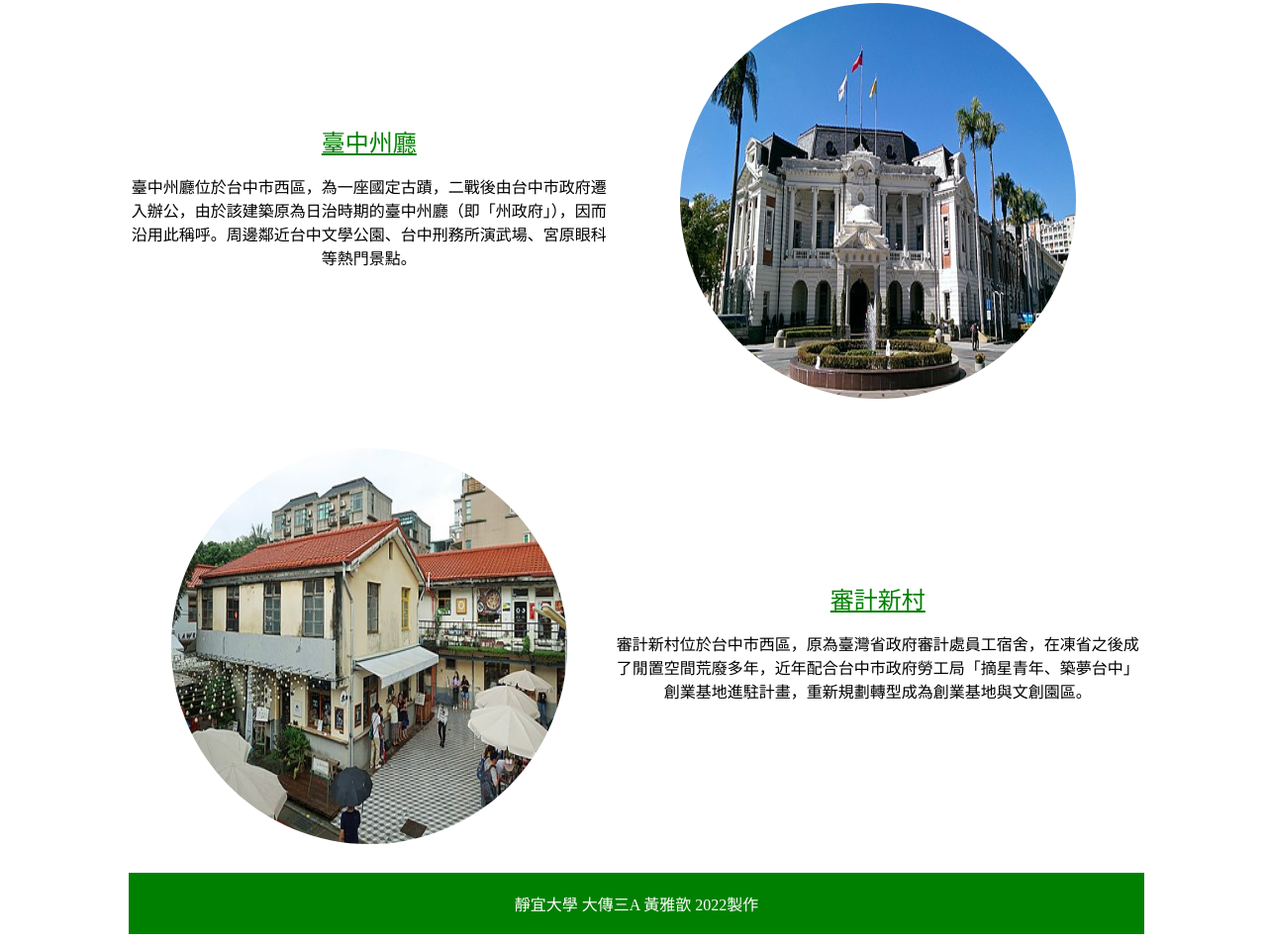
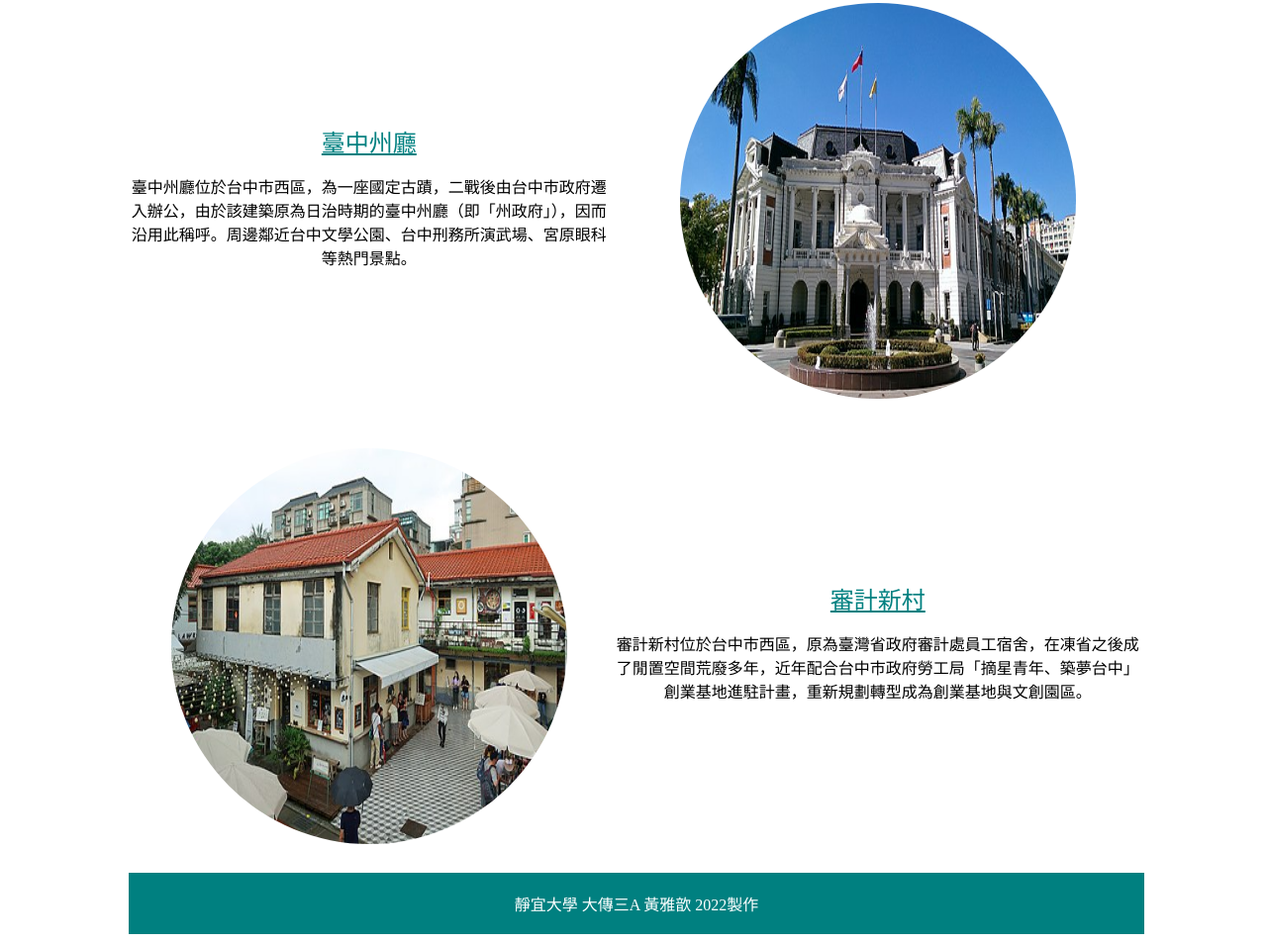
Before and after one commit to Zking0622/homework01, a plain HTML site: page index.html in a window 1280 px wide. Shown: the part 1587-2541 px from the top of the page at 99% size. Drawn offline with Linux system fonts and the light colour scheme.

Commit message:
Add files via upload

```diff
--- a/index.html
+++ b/index.html
@@ -7,13 +7,13 @@
 
 	<style>
 		div {width :1024px; margin: auto; }
-		font{font-size: 24px;color: green;}
+		font{font-size: 24px;color: teal;}
 		td{text-align: center;}
 		img{border-radius: 50%;width: 400px; height: 400px;}
 		.main-banner{border-radius: 20px; width: 1024px; height: 400px;}
 		.main_title{font-size: 50px;}
 		img:hover{opacity :80%; }
-		font:hover{color: white; background: green;}
+		font:hover{color: white; background: teal;}
 
 		/* The navigation bar */
 		.navbar {
@@ -57,7 +57,7 @@
 	<table>
 
 		<tr>
-			<td style="background: green; color: white; "colspan="2">
+			<td style="background: teal; color: white; "colspan="2">
 			<H2 ALIGN="CENTER"><B>臺 中 市 景 點 推 薦</B></H2><img style="border-radius: 15%;width: 1024px;height: 400px;"src="00taichung.jpeg">
 			<br>
 			<br>
@@ -104,7 +104,7 @@
 			<P>審計新村位於台中市西區，原為臺灣省政府審計處員工宿舍，在凍省之後成了閒置空間荒廢多年，近年配合台中市政府勞工局「摘星青年、築夢台中」創業基地進駐計畫，重新規劃轉型成為創業基地與文創園區。</P>
 			</td>
 		<tr>
-			<td style="background:green ; color: white; "colspan="2">
+			<td style="background:teal ; color: white; "colspan="2">
 				<br>
 				靜宜大學 大傳三A 黃雅歆 2022製作
 				<br>
```
